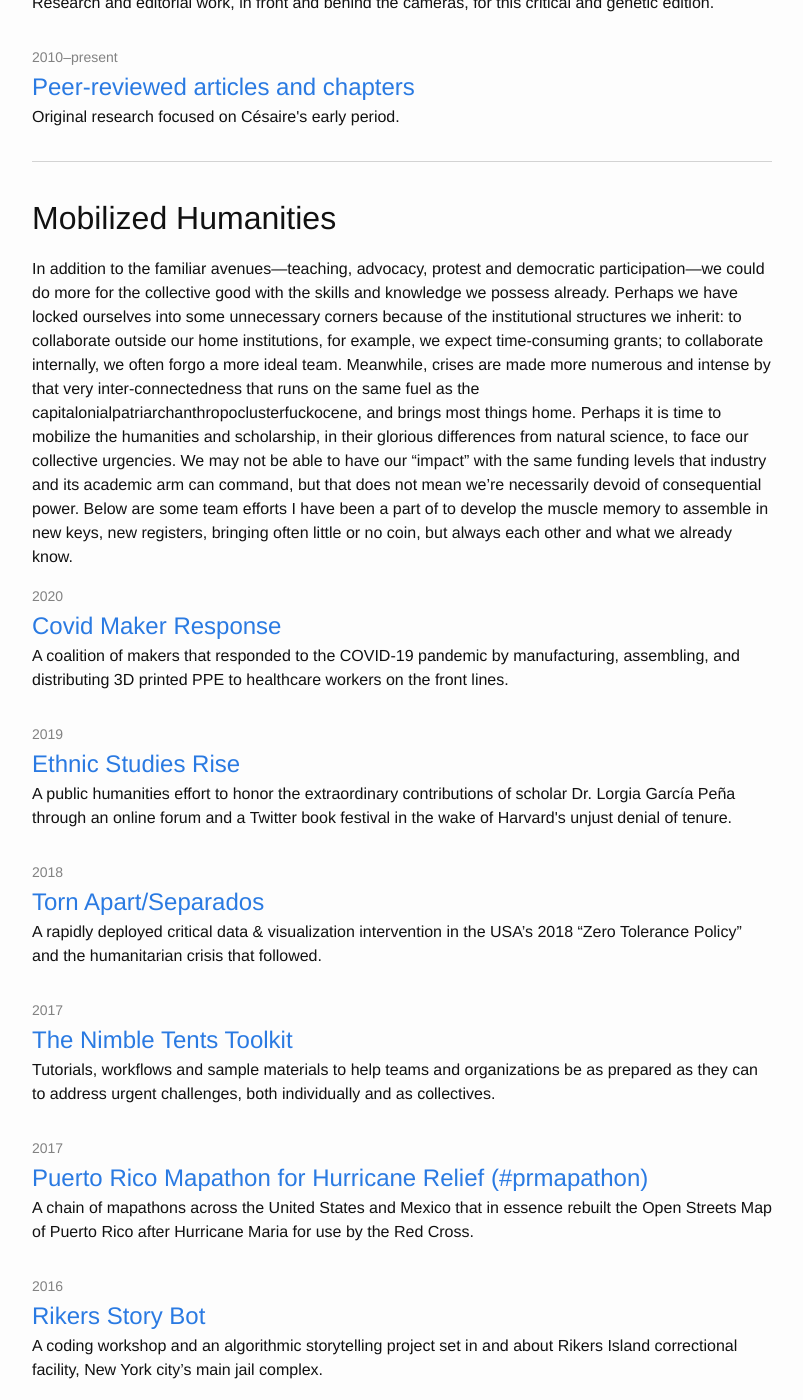
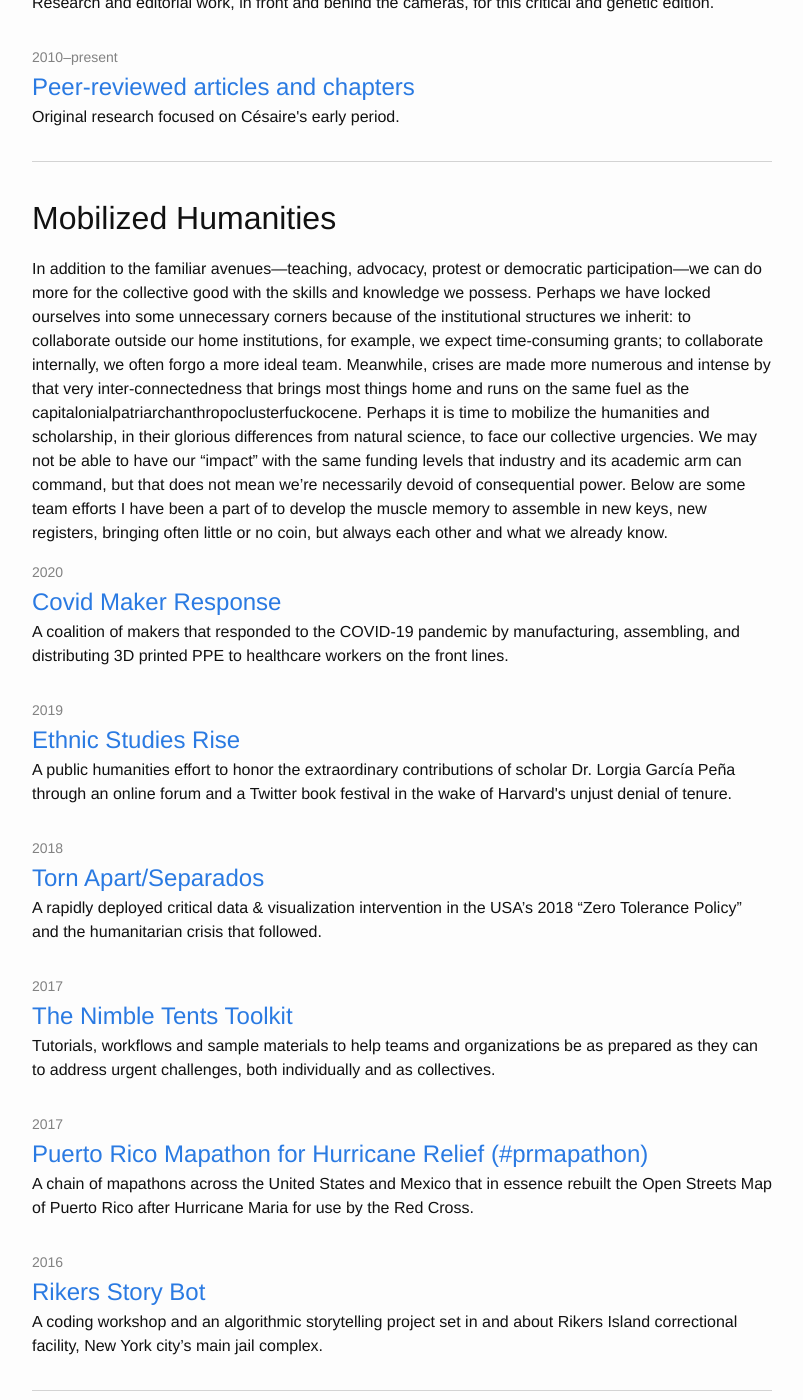
Before and after one commit to elotroalex/elotroalex, a Jekyll site: the page built from profiles.md, in a window 1280 px wide and 1400 px high, scrolled down 4680 px. Shown: the whole window, without its empty margins (238-1041 px from the left). Built offline with Jekyll 4.4.1, drawn with Linux system fonts in a browser that asks for light colours; some of the changed text lies outside the part shown.

Commit message:
small edits

```diff
--- a/profiles.md
+++ b/profiles.md
@@ -70,7 +70,7 @@ I was hired at Columbia University Libraries to "coordinate," to un-silo much of
 
 ## Aimé Césaire
 
-I went to graduate school to study James Joyce and Samuel Beckett, and I ended up writing a dissertation on Aimé Césaire. I really can't pinpoint the moment or specific reasons that started drawing me to Césaire. When I was able to identify and bring attention to Césaire's lost play about the Haitian Revolution, though, I knew my fate was sealed. In a sense, Césaire picked me, not the other way around. Delving into the broken record, asking and answering new research questions about the great poet and statesman provides the connecting tissue to what I do---where form and content crystallize for me---the fight for dignity in entanglement, but against assimilation---the restitution of poetic knowledge over a mechanistic universe. Still glad he found me.
+I went to graduate school to study James Joyce and Samuel Beckett, and ended up writing a dissertation on Aimé Césaire. I really can't pinpoint the moment or specific reasons that started drawing me to Césaire. When I was able to identify and bring attention to Césaire's lost play about the Haitian Revolution, though, I knew my fate was sealed. In a sense, Césaire picked me, not the other way around. Delving into the broken record, asking and answering new research questions about the great poet and statesman provides the connecting tissue to what I do---where form and content crystallize for me---the fight for dignity in entanglement, but against assimilation---the restitution of poetic knowledge over a mechanistic universe. Still glad he found me.
 
 <ul class="post-list">
 {% assign cesaire_projects = site.data.projects | where: "category","cesaire" %}
@@ -89,7 +89,7 @@ I went to graduate school to study James Joyce and Samuel Beckett, and I ended u
 
 ## Mobilized Humanities
 
-In addition to the familiar avenues---teaching, advocacy, protest and democratic participation---we could do more for the collective good with the skills and knowledge we possess already. Perhaps we have locked ourselves into some unnecessary corners because of the institutional structures we inherit: to collaborate outside our home institutions, for example, we expect time-consuming grants; to collaborate internally, we often forgo a more ideal team. Meanwhile, crises are made more numerous and intense by that very inter-connectedness that runs on the same fuel as the <span style="  overflow-wrap: break-word; word-wrap: break-word; -ms-hyphens:auto; -moz-hyphens: auto; -webkit-hyphens: auto; hyphens: auto;">capitalonialpatriarchanthropoclusterfuckocene</span>, and brings most things home. Perhaps it is time to mobilize the humanities and scholarship, in their glorious differences from natural science, to face our collective urgencies. We may not be able to have our "impact" with the same funding levels that industry and its academic arm can command, but that does not mean we're necessarily devoid of consequential power. Below are some team efforts I have been a part of to develop the muscle memory to assemble in new keys, new registers, bringing often little or no coin, but always each other and what we already know.
+In addition to the familiar avenues---teaching, advocacy, protest or democratic participation---we can do more for the collective good with the skills and knowledge we possess. Perhaps we have locked ourselves into some unnecessary corners because of the institutional structures we inherit: to collaborate outside our home institutions, for example, we expect time-consuming grants; to collaborate internally, we often forgo a more ideal team. Meanwhile, crises are made more numerous and intense by that very inter-connectedness that brings most things home and runs on the same fuel as the <span style="  overflow-wrap: break-word; word-wrap: break-word; -ms-hyphens:auto; -moz-hyphens: auto; -webkit-hyphens: auto; hyphens: auto;">capitalonialpatriarchanthropoclusterfuckocene</span>. Perhaps it is time to mobilize the humanities and scholarship, in their glorious differences from natural science, to face our collective urgencies. We may not be able to have our "impact" with the same funding levels that industry and its academic arm can command, but that does not mean we're necessarily devoid of consequential power. Below are some team efforts I have been a part of to develop the muscle memory to assemble in new keys, new registers, bringing often little or no coin, but always each other and what we already know.
 
 <ul class="post-list">
 {% assign mobilized_projects = site.data.projects | where: "category","mobilized" %}
```
Also changed, not shown: other parts of profiles.md (+1 -1 lines).
